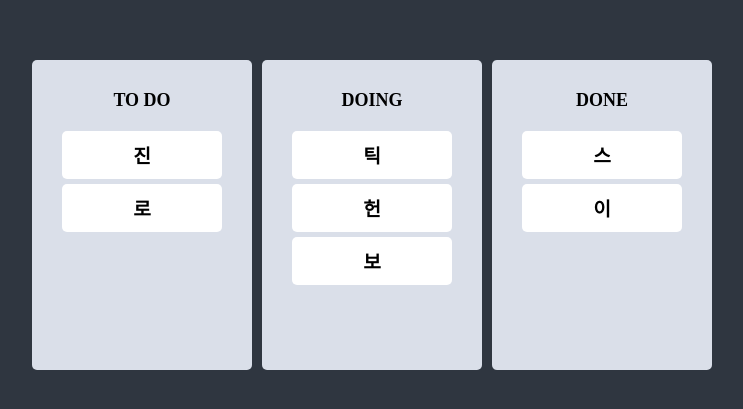
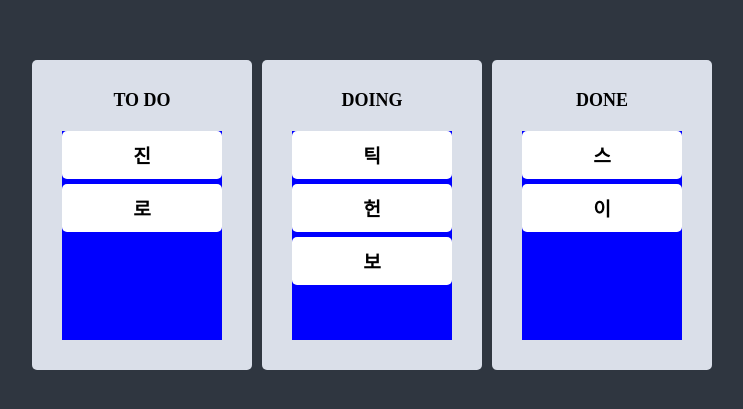
Before and after one commit to tlsgmltjd/Trello-app, a React (Vite) app: page / in a window 1280 px wide. Shown: the part 185-594 px from the top of the page, without its empty margins (268-1011 px from the left). Built offline with nearby package versions, Linux system fonts and the light colour scheme.

Commit message:
Add Droppable snapshot

```diff
--- a/src/Components/Board.tsx
+++ b/src/Components/Board.tsx
@@ -7,6 +7,8 @@ const Wrapper = styled.div`
   background: ${(props) => props.theme.boardColor};
   border-radius: 5px;
   min-height: 250px;
+  display: flex;
+  flex-direction: column;
 `;
 
 const BoardTitle = styled.h1`
@@ -17,6 +19,19 @@ const BoardTitle = styled.h1`
   margin-bottom: 20px;
 `;
 
+interface IAreaProps {
+  isDraggingOver: boolean;
+  isDraggingFromThis: boolean;
+}
+
+const Area = styled.div<IAreaProps>`
+  background-color: ${(props) =>
+    props.isDraggingOver ? "pink" : props.isDraggingFromThis ? "red" : "blue"};
+
+  flex-grow: 1;
+  transition: background-color 0.3s ease-in-out;
+`;
+
 interface IBoardProps {
   toDos: string[];
   boardId: string;
@@ -24,16 +39,23 @@ interface IBoardProps {
 
 export default function Board({ toDos, boardId }: IBoardProps) {
   return (
+    <Wrapper>
+      <BoardTitle>{boardId}</BoardTitle>
       <Droppable droppableId={boardId}>
-      {(provider) => (
-        <Wrapper ref={provider.innerRef} {...provider.droppableProps}>
-          <BoardTitle>{boardId}</BoardTitle>
+        {(provider, snapshot) => (
+          <Area
+            isDraggingOver={snapshot.isDraggingOver}
+            isDraggingFromThis={Boolean(snapshot.draggingFromThisWith)}
+            ref={provider.innerRef}
+            {...provider.droppableProps}
+          >
             {toDos.map((toDo, index) => (
               <DragabbleCard key={toDo} toDo={toDo} index={index} />
             ))}
             {provider.placeholder}
-        </Wrapper>
+          </Area>
         )}
       </Droppable>
+    </Wrapper>
   );
 }
```
Lines whose indentation alone changed are shown as unchanged.
